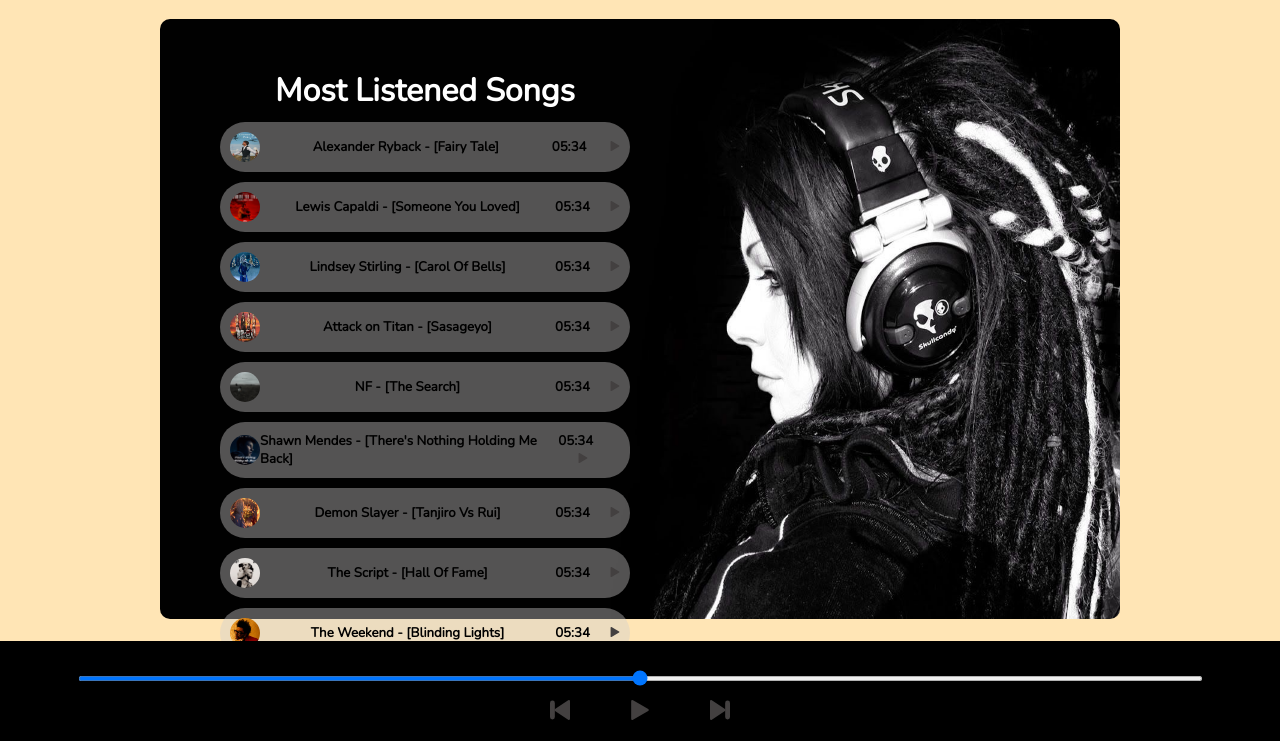
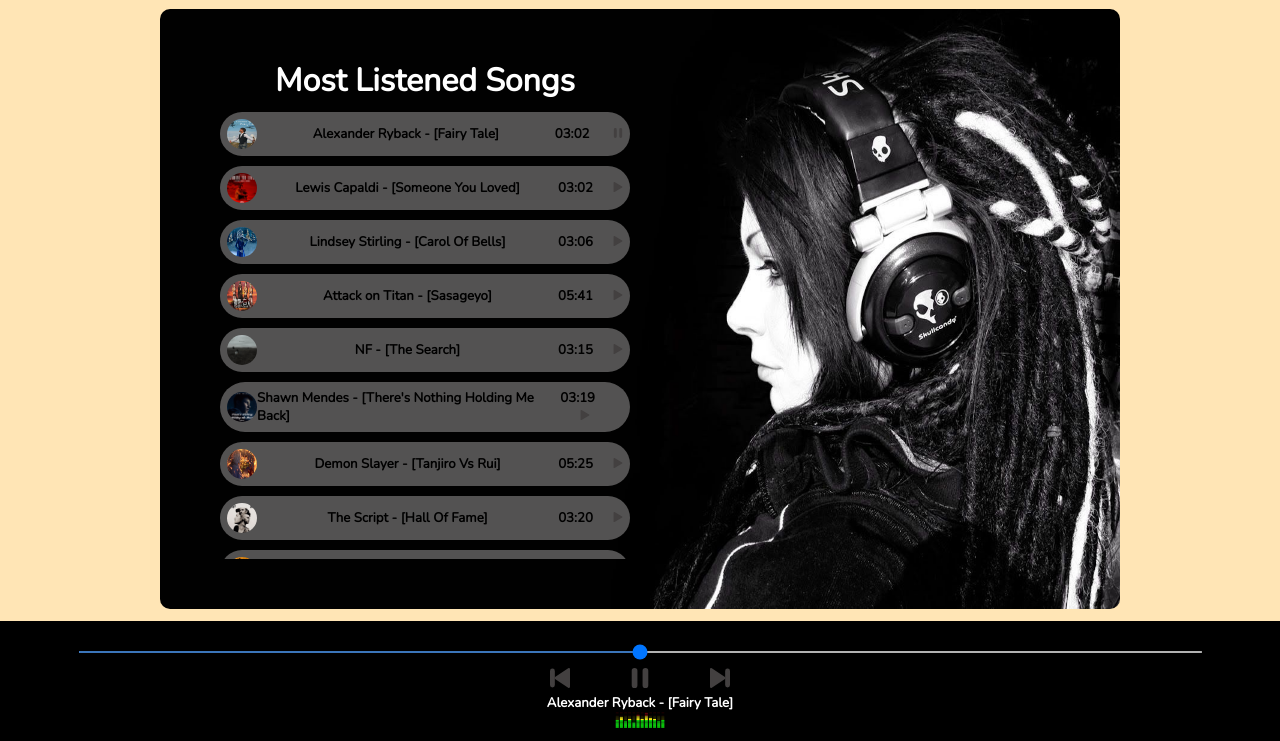
Before and after one commit to satwik-060/spotify, a plain HTML site: page index.html in a window 1280 px wide. Both pictures are taken after a click on the picture 615 px from the left and 205 px from the top of the page. Shown: the part 59-800 px from the top of the page. Drawn offline with nearby package versions, Linux system fonts and the light colour scheme.

Commit message:
Added javascript and some basic features
Now spotify of only 10 songs is done

```diff
--- a/index.html
+++ b/index.html
@@ -32,9 +32,14 @@
             alt="no image"
             class="songimg"
           />
-          <h5>Alexander Ryback - [Fairy Tale]</h5>
+          <h5 class="songName">Alexander Ryback - [Fairy Tale]</h5>
           <h5>
-            05:34 <img src="resources/play.svg" alt="play" class="songplay" />
+            03:02
+            <img
+              src="resources/play.svg"
+              alt="play"
+              class="songplay" id="0"
+            />
           </h5>
         </div>
         <div class="song">
@@ -43,9 +48,9 @@
             alt="no image"
             class="songimg"
           />
-          <h5>Lewis Capaldi - [Someone You Loved]</h5>
+          <h5 class="songName">Lewis Capaldi - [Someone You Loved]</h5>
           <h5>
-            05:34<img src="resources/play.svg" alt="play" class="songplay" />
+            03:02<img src="resources/play.svg" alt="play" class="songplay" id="1" />
           </h5>
         </div>
         <div class="song">
@@ -54,9 +59,9 @@
             alt="no image"
             class="songimg"
           />
-          <h5>Lindsey Stirling - [Carol Of Bells]</h5>
+          <h5 class="songName">Lindsey Stirling - [Carol Of Bells]</h5>
           <h5>
-            05:34<img src="resources/play.svg" alt="play" class="songplay" />
+            03:06<img src="resources/play.svg" alt="play" class="songplay" id="2" />
           </h5>
         </div>
         <div class="song">
@@ -65,9 +70,9 @@
             alt="no image"
             class="songimg"
           />
-          <h5>Attack on Titan - [Sasageyo]</h5>
+          <h5 class="songName">Attack on Titan - [Sasageyo]</h5>
           <h5>
-            05:34<img src="resources/play.svg" alt="play" class="songplay" />
+            05:41<img src="resources/play.svg" alt="play" class="songplay" id="3" />
           </h5>
         </div>
         <div class="song">
@@ -76,9 +81,9 @@
             alt="no image"
             class="songimg"
           />
-          <h5>NF - [The Search]</h5>
+          <h5 class="songName">NF - [The Search]</h5>
           <h5>
-            05:34<img src="resources/play.svg" alt="play" class="songplay" />
+            03:15<img src="resources/play.svg" alt="play" class="songplay" id="4" />
           </h5>
         </div>
         <div class="song">
@@ -87,9 +92,11 @@
             alt="no image"
             class="songimg"
           />
-          <h5>Shawn Mendes - [There's Nothing Holding Me Back]</h5>
+          <h5 class="songName">
+            Shawn Mendes - [There's Nothing Holding Me Back]
+          </h5>
           <h5>
-            05:34<img src="resources/play.svg" alt="play" class="songplay" />
+            03:19<img src="resources/play.svg" alt="play" class="songplay" id="5" />
           </h5>
         </div>
         <div class="song">
@@ -98,9 +105,9 @@
             alt="no image"
             class="songimg"
           />
-          <h5>Demon Slayer - [Tanjiro Vs Rui]</h5>
+          <h5 class="songName">Demon Slayer - [Tanjiro Vs Rui]</h5>
           <h5>
-            05:34<img src="resources/play.svg" alt="play" class="songplay" />
+            05:25<img src="resources/play.svg" alt="play" class="songplay" id="6" />
           </h5>
         </div>
         <div class="song">
@@ -109,9 +116,9 @@
             alt="no image"
             class="songimg"
           />
-          <h5>The Script - [Hall Of Fame]</h5>
+          <h5 class="songName">The Script - [Hall Of Fame]</h5>
           <h5>
-            05:34<img src="resources/play.svg" alt="play" class="songplay" />
+            03:20<img src="resources/play.svg" alt="play" class="songplay" id="7" />
           </h5>
         </div>
         <div class="song">
@@ -120,9 +127,9 @@
             alt="no image"
             class="songimg"
           />
-          <h5>The Weekend - [Blinding Lights]</h5>
+          <h5 class="songName">The Weekend - [Blinding Lights]</h5>
           <h5>
-            05:34<img src="resources/play.svg" alt="play" class="songplay" />
+            03:19<img src="resources/play.svg" alt="play" class="songplay" id="8" />
           </h5>
         </div>
         <div class="song">
@@ -131,20 +138,32 @@
             alt="no image"
             class="songimg"
           />
-          <h5>Tokyo Ghoul - [Unravel]</h5>
+          <h5 class="songName">Tokyo Ghoul - [Unravel]</h5>
           <h5>
-            05:34   <img src="resources/play.svg" alt="play" class="songplay" />
+            04:02 <img src="resources/play.svg" alt="play" class="songplay" id="9" />
           </h5>
         </div>
       </div>
     </div>
     <div class="songplayer">
-      <input type="range" name="range" id="myProgressBar" min="0" max="100" />
+      <input
+        type="range"
+        name="range"
+        id="myProgressBar"
+        min="0"
+        value="0"
+        max="100"
+      />
       <ul>
-        <li><img src="resources/previous.svg" alt="previous" /></li>
-        <li><img src="resources/play.svg" alt="player" /></li>
-        <li><img src="resources/next.svg" alt="next" /></li>
+        <li><img src="resources/previous.svg" alt="previous" id="previoussong" /></li>
+        <li><img src="resources/play.svg" alt="player" id="masterplay" /></li>
+        <li><img src="resources/next.svg" alt="next" id = "nextsong" /></li>
       </ul>
+      <div class="name">
+        <h5 id="masterSongName">Alexander Ryback - [Fairy Tale]</h5>
+        <img src="resources/playing.gif" alt="no gif" id="gif" />
+      </div>
     </div>
+    <script src="javascript.js"></script>
   </body>
 </html>
--- a/javascript.js
+++ b/javascript.js
@@ -0,0 +1,159 @@
+let songIndex = 0;
+let audioElement = new Audio("resources/songs/Alexander Rybak – Fairytale.mp3");
+let myProgressBar = document.getElementById("myProgressBar");
+let masterplay = document.getElementById("masterplay");
+let gif = document.getElementById('gif');
+let masterSongName = document.getElementById("masterSongName");
+let songItems = Array.from(document.getElementsByClassName("song"));
+let songs = [
+  {
+    songName: "Alexander Ryback - [Fairy Tale]",
+    filePath: "resources/songs/Alexander Rybak – Fairytale.mp3",
+    coverPath: "resources/songcovers/fairytale.jpg",
+  },
+
+  {
+    songName: "Lewis Capaldi - [Someone You Loved]",
+    filePath: "resources/songs/Lewis Capaldi - Someone You Loved.mp3",
+    coverPath: "resources/songcovers/someoneyouvloved.jpg",
+  },
+
+  {
+    songName: "Lindsey Stirling - [Carol Of Bells]",
+    filePath: "resources/songs/Lindsey Stirling - Carol of the Bells (Official Video).mp3",
+    coverPath: "resources/songcovers/carol of bells.jpg",
+  },
+
+  {
+    songName: "Attack on Titan - [Sasageyo]",
+    filePath: "resources/songs/Linked Horizon - Shinzou wo Sasageyo [VOSTFR].mp3",
+    coverPath: "resources/songcovers/sasageyo.jpg",
+  },
+
+  {
+    songName: "NF - [The Search]",
+    filePath: "resources/songs/NF - The Search.mp3",
+    coverPath: "resources/songcovers/the search.jpg",
+  },
+  {
+    songName: "Shawn Mendes - [There's Nothing Holding Me Back]",
+    filePath: "resources/songs/Shawn Mendes - There s Nothing Holding Me Back.mp3",
+    coverPath: "resources/songcovers/There's nothing holding me back.jpg",
+  },
+  {
+    songName: "Demon Slayer - [Tanjiro Vs Rui]",
+    filePath: "resources/songs/TANJIRO VS RUI THEME.mp3",
+    coverPath: "resources/songcovers/tanjiro vs rui theme.jpg",
+  },
+  {
+    songName: "The Script - [Hall Of Fame]",
+    filePath: "resources/songs/The Script - Hall Of Fame.mp3",
+    coverPath: "resources/songcovers/Hall of fame.jpeg",
+  },
+  {
+    songName: "The Weekend - [Blinding Lights]",
+    filePath: "resources/songs/The Weeknd - Blinding Lights.mp3",
+    coverPath: "resources/songcovers/Blinding Lights.png",
+  },
+  {
+    songName: "Tokyo Ghoul - [Unravel]",
+    filePath: "resources/songs/TK from 凛として時雨 『unravel』 Music Video(Full Size).mp3",
+    coverPath: "resources/songcovers/Unravel.png",
+  },
+];
+songItems.forEach((element,i) => {
+  element.getElementsByTagName("img")[0].src = songs[i].coverPath;
+  element.getElementsByClassName("songName")[0].innerText = songs[i].songName;
+})
+
+//Handling play/pause click
+masterplay.addEventListener("click",()=>{
+    if(audioElement.paused || audioElement.currentTime<=0){
+        audioElement.play();
+        masterplay.src = "resources/pause.svg";
+        gif.style.opacity = "1";
+    }
+    else
+    {
+        audioElement.pause();
+        masterplay.src = "resources/play.svg";
+        gif.style.opacity = "0";
+    }
+
+})
+//Handled play/pause click
+
+//managing playing bar
+audioElement.addEventListener('timeupdate',()=>{
+    let progress = 0 ;
+    progress = parseInt((audioElement.currentTime/audioElement.duration)* 100);
+    myProgressBar.value= progress;
+    // myProgressBar.style.transition = "0.1s";
+});
+
+myProgressBar.addEventListener('change',()=>{
+    audioElement.currentTime = myProgressBar.value * audioElement.duration/100;
+})
+//managed playing bar
+
+//making every song play and pause button
+function makeAllPlays(){
+  Array.from(document.getElementsByClassName('songplay')).forEach((element)=>{
+      element.src = "resources/play.svg";
+  })
+}
+Array.from(document.getElementsByClassName('songplay')).forEach((element)=>{
+  element.addEventListener('click',()=>{
+    if(audioElement.paused || audioElement.currentTime<=0){
+      makeAllPlays();
+      songIndex = parseInt(element.id);
+      audioElement.src = songs[songIndex].filePath;
+      masterSongName.innerText = songs[songIndex].songName;
+      audioElement.currentTime = 0;
+      audioElement.play();
+      gif.style.opacity = "1";
+      element.src = "resources/pause.svg";
+      masterplay.src = "resources/pause.svg";
+    }
+    else{
+      audioElement.pause();
+      element.src = "resources/play.svg";
+      masterplay.src = "resources/play.svg";
+      gif.style.opacity = "0";
+    }
+  })
+})
+//made every song play and pause button
+
+//making next and previous buttons
+document.getElementById('nextsong').addEventListener('click',()=>{
+  if(songIndex>=9)
+  {
+    songIndex = 0;
+  }
+  else
+  {
+    songIndex+=1;
+  }
+  audioElement.src = songs[songIndex].filePath;
+  masterSongName.innerText = songs[songIndex].songName;
+  audioElement.currentTime = 0;
+  audioElement.play();
+  masterplay.src = "resources/pause.svg";
+})
+document.getElementById('previoussong').addEventListener('click',()=>{
+  if(songIndex<=0)
+  {
+    songIndex = 9;
+  }
+  else
+  {
+    songIndex-=1;
+  }
+  audioElement.src = songs[songIndex].filePath;
+  masterSongName.innerText = songs[songIndex].songName;
+  audioElement.currentTime = 0;
+  audioElement.play();
+  masterplay.src = "resources/pause.svg";
+})
+//made next and previous buttons
--- a/style.css
+++ b/style.css
@@ -55,17 +55,20 @@
 .songplayer {
     background:black;
     position : sticky;
+    bottom : 0;
     /* margin-top: 71px; */
+    color : white;
     padding : 15px;
-    height : 100px;
+    height : 120px;
     display : flex;
     flex-direction : column;
+    align-items :center;
 }
 .songplayer input[type="range"]{
     width : 90%;
-    height : 5px;
+    height : 2px;
     display : block;
-    margin : auto;
+    margin : 15px auto;
 }
 .songplayer ul li img{
     margin : 0px 30px;
@@ -87,7 +90,7 @@
     /* border : 2px solid red; */
     width : 50%;
     margin : auto, 0px;
-
+    overflow : auto;
 }
 .song{
     display : flex;
@@ -97,13 +100,16 @@
     background : rgba(207, 205, 205, 0.4) ;
     color : black;
     border-radius : 25px;
-    padding : 10px;
+    padding : 7px;
     box-sizing: border-box;
 }
 .songimg{
     width : 30px;
     height : 30px;
     border-radius: 30px;
+}
+.song img{
+    cursor : pointer;
 }
 .songplay{
     width : 10px;
@@ -112,3 +118,15 @@
 #heading{
     text-align : center;
 }
+.name {
+    display : flex;
+    flex-direction: column;
+    align-items : center;
+}
+#gif{
+    opacity : 0;
+    transition : opacity 0.3s ease-in-out;
+}
+.name img{
+     width : 50px;
+}
```
